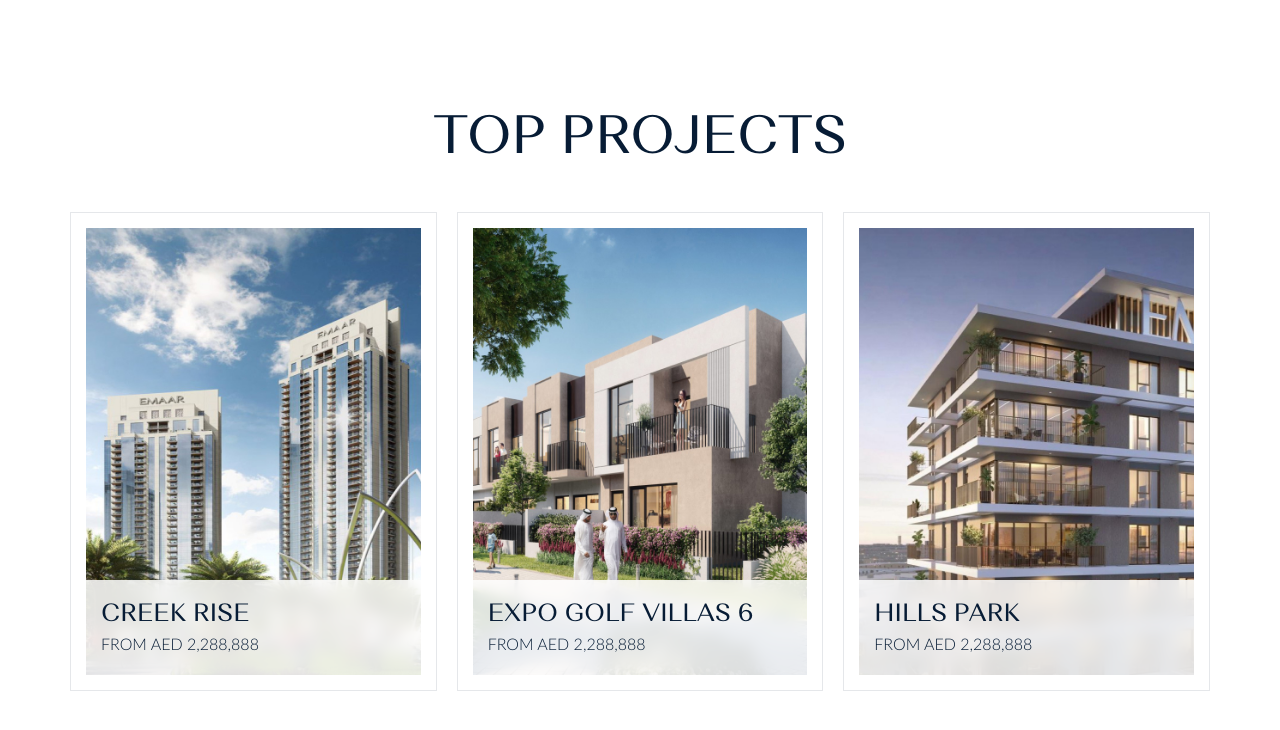
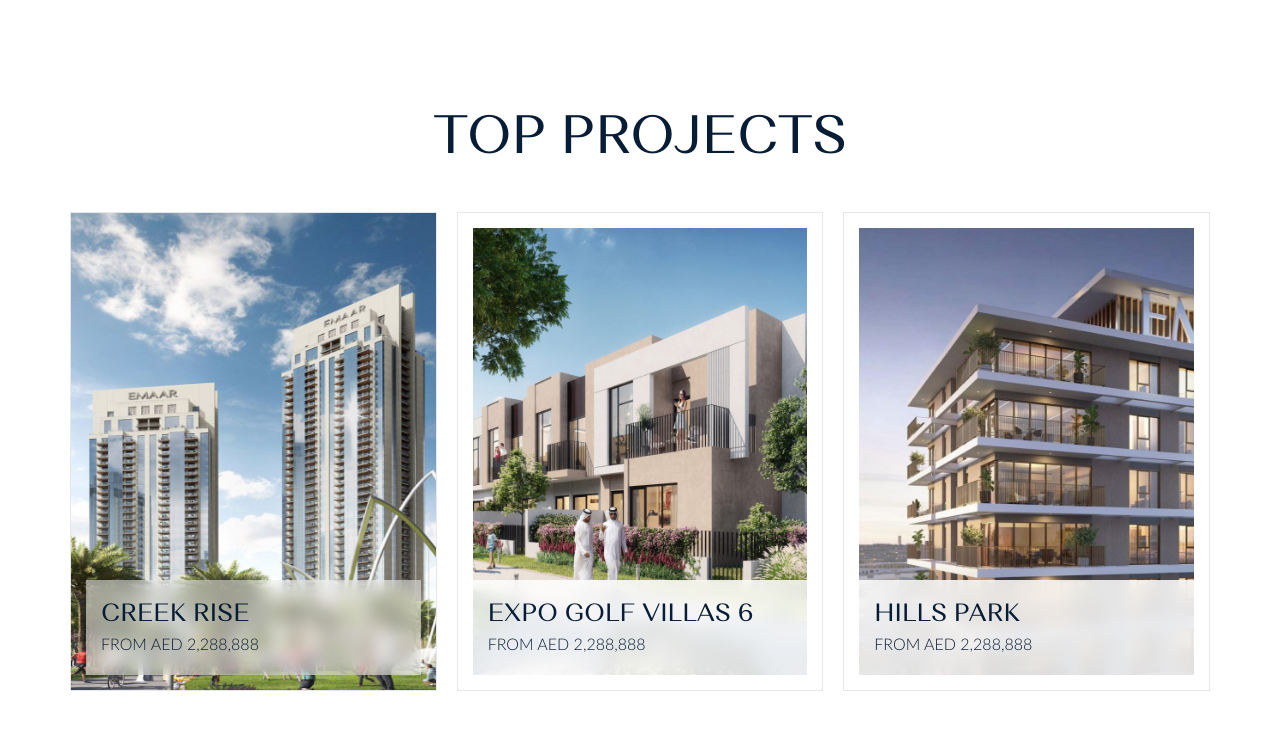
Before and after one commit to ksushw/EMAAR_test, a website built with webpack: page src/index.html in a window 1280 px wide. In both pictures the pointer is over the element 253 px from the left and 2040 px from the top of the page. Shown: the part 1589-2319 px from the top of the page. Built offline with nearby package versions, Linux system fonts and the light colour scheme; files whose address does not match are found by name.

Commit message:
#3 add hover on card-project

```diff
--- a/src/assets/scss/blocks/card-project.scss
+++ b/src/assets/scss/blocks/card-project.scss
@@ -1,15 +1,19 @@
 .card-project {
     margin: 0;
     width: 100%;
-    box-sizing: border-box;
     display: flex;
     padding: 15px;
+    box-sizing: border-box;
     border: 1px solid rgba(7, 28, 53, 0.1);
     position: relative;
+    overflow: hidden;
+
+
 
     &__image {
         width: 100%;
         object-fit: cover;
+        transition: 0.3s;
     }
 
     &__caption {
@@ -24,6 +28,7 @@
         box-sizing: border-box;
         display: grid;
         gap: 7px;
+        transition: 0.3s;
     }
 
     &__title {
@@ -42,4 +47,15 @@
         text-transform: uppercase;
     }
 
+    &:hover {
+        cursor: pointer;
+        .card-project__image {
+            transform: scale(1.1);
+        }
+
+        .card-project__caption {
+            background: rgba(255, 255, 255, 0.5);
+        }
+    }
+
 }
```
